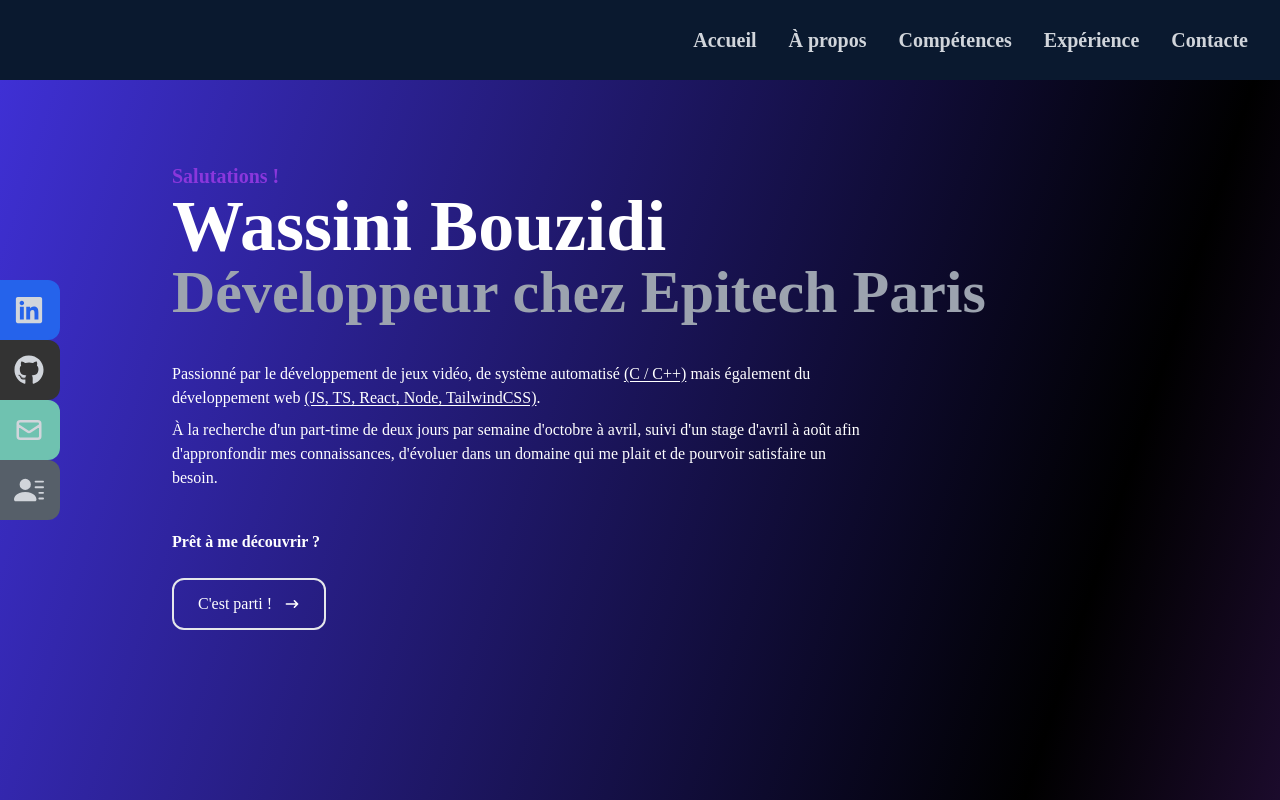
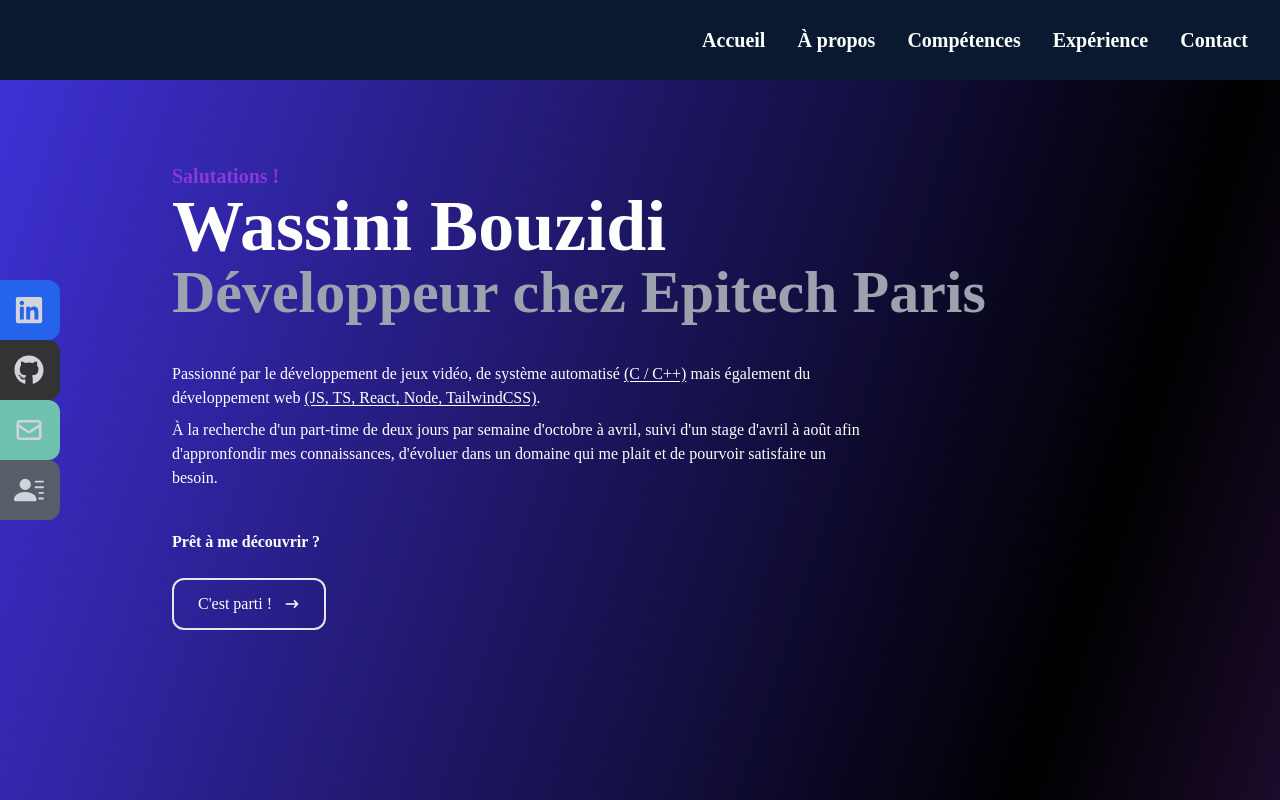
Before and after one commit to yoou92/folio, a React (Create React App) app: page / in a window 1280 px wide. Shown: the top 800 px of the page. Built offline with nearby package versions, Linux system fonts and the light colour scheme.

Commit message:
[REM] (Navbar.jsx): e at Contacte

```diff
--- a/src/components/Navbar.jsx
+++ b/src/components/Navbar.jsx
@@ -47,7 +47,7 @@ const Navbar = () => {
   const handleClick = () => setNav(!nav);
 
   return (
-    <div class="fixed w-full h-[80px] flex justify-between items-center px-4 bg-[#0a192f] text-gray-300">
+    <div class="fixed w-full h-[80px] flex justify-between items-center px-4 bg-[#0a192f] text-white">
       <br />
       {/* menu */}
       <ul class="hidden md:flex">
@@ -55,7 +55,7 @@ const Navbar = () => {
         <MenuBar to="about" name="À propos" />
         <MenuBar to="skills" name="Compétences" />
         <MenuBar to="work" name="Expérience" />
-        <MenuBar to="contact" name="Contacte" />
+        <MenuBar to="contact" name="Contact" />
       </ul>
 
       {/* Hamburger */}
```
